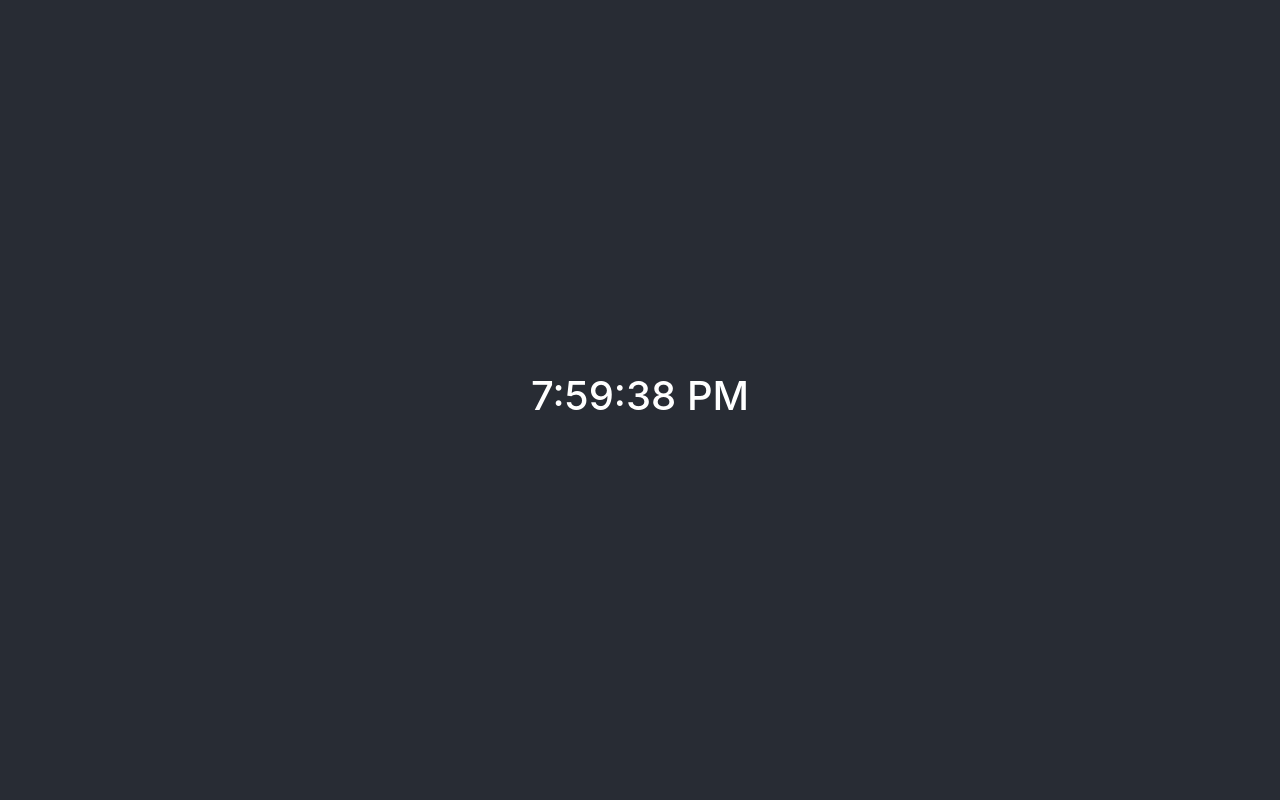
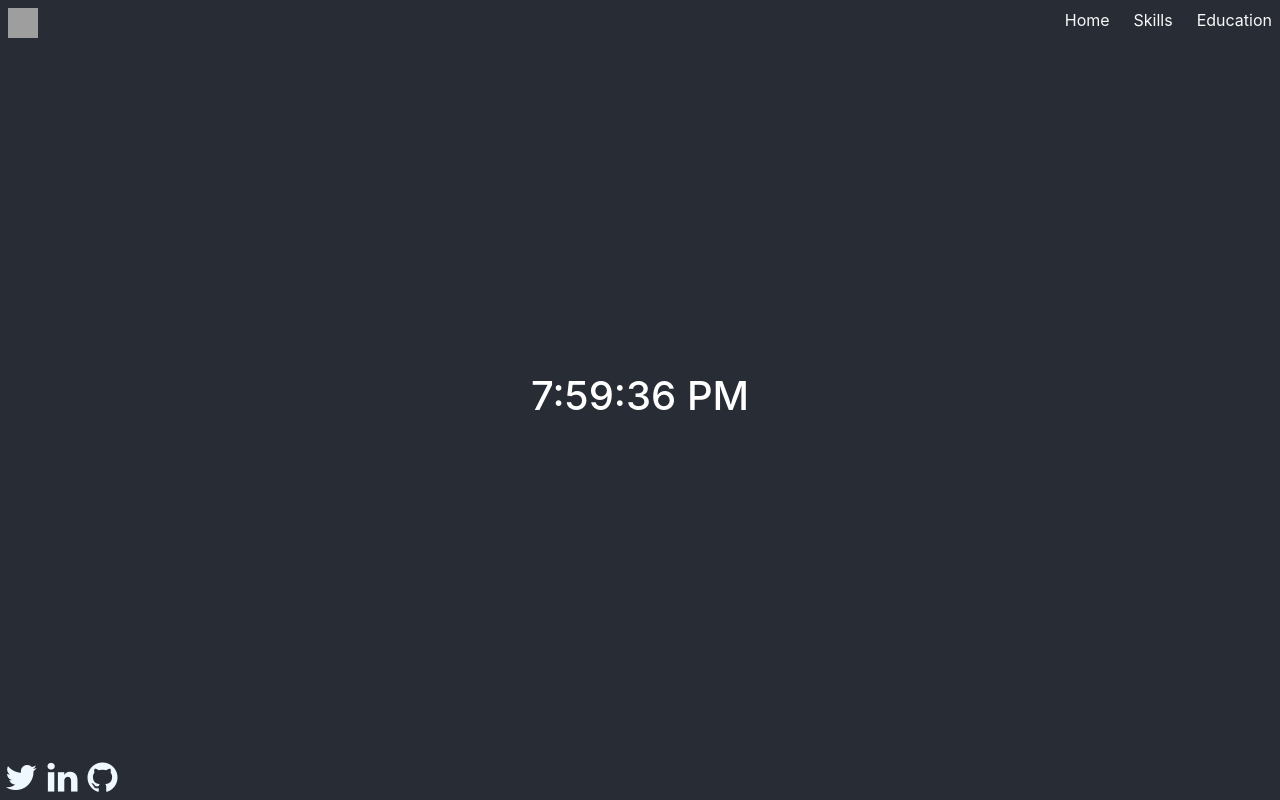
Before and after one commit to ofmukesh/LearnReact, a React (Create React App) app: page / in a window 1280 px wide. Built offline with nearby package versions, Linux system fonts and the light colour scheme; grey boxes are pictures that could not be loaded.

Commit message:
protfolio web

```diff
--- a/public/index.html
+++ b/public/index.html
@@ -22,6 +22,10 @@
       integrity="sha384-MrcW6ZMFYlzcLA8Nl+NtUVF0sA7MsXsP1UyJoMp4YLEuNSfAP+JcXn/tWtIaxVXM"
       crossorigin="anonymous"
     ></script>
+    <link
+      rel="stylesheet"
+      href="https://cdnjs.cloudflare.com/ajax/libs/font-awesome/4.7.0/css/font-awesome.min.css"
+    />
     <title>React App</title>
   </head>
   <body>
--- a/src/App.css
+++ b/src/App.css
@@ -1,19 +1,4 @@
-.App {
-  text-align: center;
-}
-
-.App-logo {
-  height: 40vmin;
-  pointer-events: none;
-}
-
-@media (prefers-reduced-motion: no-preference) {
-  .App-logo {
-    animation: App-logo-spin infinite 20s linear;
-  }
-}
-
-.App-header {
+.App-test {
   background-color: #282c34;
   min-height: 100vh;
   display: flex;
@@ -24,15 +9,36 @@
   color: white;
 }
 
-.App-link {
-  color: #61dafb;
+.logo {
+  height: 30px;
+  width: 30px;
 }
 
-@keyframes App-logo-spin {
-  from {
-    transform: rotate(0deg);
-  }
-  to {
-    transform: rotate(360deg);
-  }
+.footer {
+  display: flex;
 }
+
+.footer a {
+  margin: 5px;
+  font-size: 35px;
+  color: aliceblue;
+  transition: 0.2s ease-in-out;
+  cursor: pointer;
+  text-decoration: none;
+}
+
+.footer a:hover {
+  font-size: 40px;
+}
+
+.fa-twitter:hover {
+  color: rgb(0, 115, 255);
+}
+
+.fa-linkedin:hover {
+  color: rgb(0, 191, 255);
+}
+
+.fa-github:hover {
+  color: rgb(22, 25, 29);
+}
--- a/src/App.js
+++ b/src/App.js
@@ -1,13 +1,19 @@
 import React from "react";
 import "./App.css";
 import Test from "./pages/test";
+import Nav from "./components/navbar";
+import Footer from "./components/footer";
 
 function App() {
   return (
     <div className="App">
-      <header className="App-header">
+      <Nav />
+      <header className="App-test container-fluid">
         <Test />
       </header>
+      <footer className="fixed-bottom">
+        <Footer />
+      </footer>
     </div>
   );
 }
--- /dev/null
+++ b/src/components/footer.js
@@ -0,0 +1,23 @@
+import React, { Component } from "react";
+
+export default class Footer extends Component {
+  constructor(props) {
+    super(props);
+    this.state = {
+      twitter: "https://twitter.com/MrMukeshX",
+      linkedin: "https://www.linkedin.com/in/ofmukesh/",
+      github: "https://github.com/ofmukesh",
+    };
+  }
+  render() {
+    return (
+      <div className="footer">
+        <a href={this.state.twitter} className="fa fa-twitter" />
+
+        <a href={this.state.linkedin} className="fa fa-linkedin" />
+
+        <a href={this.state.github} className="fa fa-github" />
+      </div>
+    );
+  }
+}
--- /dev/null
+++ b/src/components/navbar.js
@@ -0,0 +1,25 @@
+import React, { Component } from "react";
+
+export default class Nav extends Component {
+  constructor(props) {
+    super(props);
+    this.state = {
+      img_src:
+        "https://www.freepnglogos.com/uploads/hacker-png/cyberghost-vpn-review-dom-hacker-22.png",
+    };
+  }
+  render() {
+    return (
+      <div className="fixed-top d-flex text-light p-2">
+        <img src={this.state.img_src} className="logo" />
+        <div className="ms-auto">
+          <div className="row">
+            <div className="col">Home</div>
+            <div className="col">Skills</div>
+            <div className="col">Education</div>
+          </div>
+        </div>
+      </div>
+    );
+  }
+}
```
